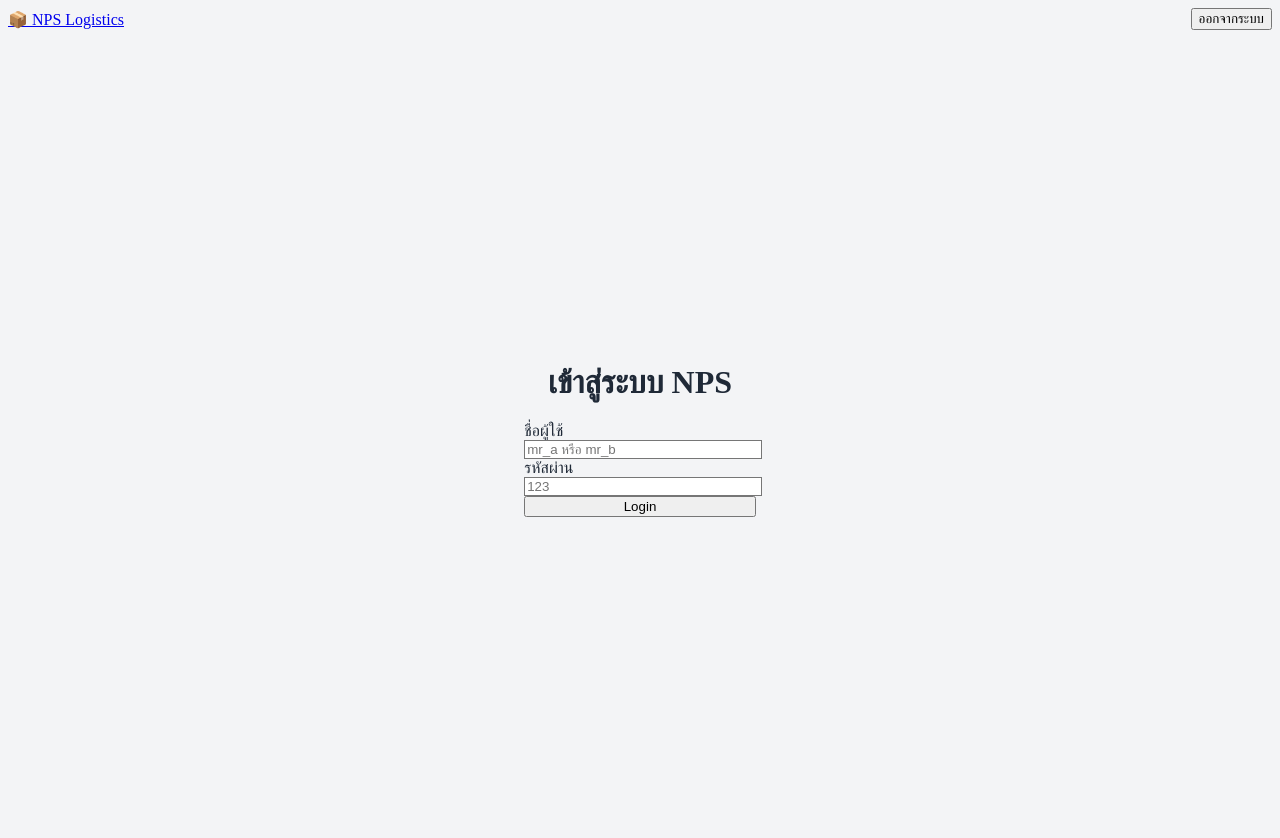
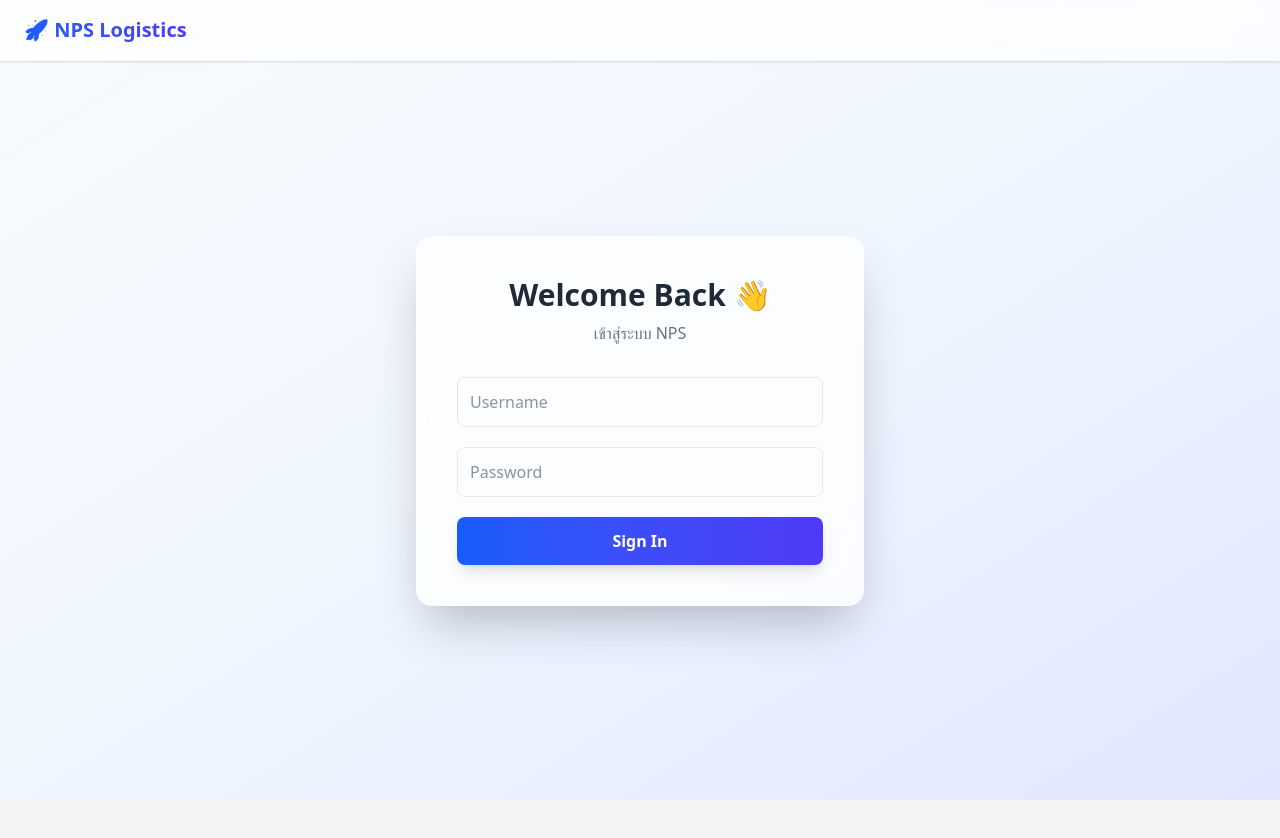
Before and after one commit to miy7/nps-system, a Next.js app: page /login in a window 1280 px wide. After the commit the page ends 800 px from the top, so only its background shows below. Built offline with nearby package versions, Linux system fonts and the light colour scheme.

Commit message:
Fix tailwind config

```diff
--- a/app/globals.css
+++ b/app/globals.css
@@ -1,6 +1,5 @@
-@tailwind base;
-@tailwind components;
-@tailwind utilities;
+@import "tailwindcss";
+
 
 body {
   background-color: #f3f4f6; /* สีเทาอ่อน สบายตา */
--- a/app/layout.tsx
+++ b/app/layout.tsx
@@ -1,41 +1,38 @@
-import type { Metadata } from "next";
-import { Geist, Geist_Mono } from "next/font/google";
-import "./globals.css";
-import Navbar from "./components/Navbar"; // <--- 1. นำเข้า Navbar ที่เราเพิ่งสร้าง
+import "./globals.css"
+import Link from "next/link"
 
-const geistSans = Geist({
-  variable: "--font-geist-sans",
-  subsets: ["latin"],
-});
-
-const geistMono = Geist_Mono({
-  variable: "--font-geist-mono",
-  subsets: ["latin"],
-});
-
-export const metadata: Metadata = {
-  title: "NPS Logistics", // <--- 2. เปลี่ยนชื่อเว็บให้ตรงงานจริง
-  description: "ระบบบริหารจัดการวัสดุ",
-};
+export const metadata = {
+  title: "NPS Logistics",
+  description: "Modern Logistics SaaS",
+}
 
 export default function RootLayout({
   children,
-}: Readonly<{
-  children: React.ReactNode;
-}>) {
+}: {
+  children: React.ReactNode
+}) {
   return (
-    <html lang="en">
-      <body
-        className={`${geistSans.variable} ${geistMono.variable} antialiased bg-gray-50 text-gray-900`}
-      >
-        {/* 3. วาง Navbar ไว้ด้านบนสุด */}
-        <Navbar />
+    <html lang="th">
+      <body className="bg-gradient-to-br from-slate-50 via-blue-50 to-indigo-100 min-h-screen">
 
-        {/* 4. จัดเนื้อหาให้อยู่ตรงกลางสวยๆ */}
-        <main className="container mx-auto px-4 pb-8">
+        {/* Navbar */}
+        <nav className="bg-white/70 backdrop-blur-md border-b border-white/30 shadow-sm sticky top-0 z-50">
+          <div className="max-w-7xl mx-auto px-6 py-4 flex justify-between items-center">
+
+            <Link href="/" className="text-xl font-bold bg-gradient-to-r from-blue-600 to-indigo-600 bg-clip-text text-transparent">
+              🚀 NPS Logistics
+            </Link>
+
+
+
+          </div>
+        </nav>
+
+        <main className="max-w-7xl mx-auto px-6 py-10">
           {children}
         </main>
+
       </body>
     </html>
-  );
+  )
 }
--- a/app/login/page.tsx
+++ b/app/login/page.tsx
@@ -1,61 +1,52 @@
-"use client";
+"use client"
 
-import { signIn } from "next-auth/react";
-import { useState } from "react";
-import { useRouter } from "next/navigation";
+import { useState } from "react"
 
 export default function LoginPage() {
-  const [username, setUsername] = useState("");
-  const [password, setPassword] = useState("");
-  const router = useRouter();
-
-  const handleSubmit = async (e: React.FormEvent) => {
-    e.preventDefault();
-    const result = await signIn("credentials", {
-      username,
-      password,
-      redirect: false,
-    });
-
-    if (result?.ok) {
-      router.push("/"); // ล็อกอินผ่านแล้วไปหน้าแรก
-      router.refresh();
-    } else {
-      alert("รหัสผ่านผิดครับ!");
-    }
-  };
+  const [username, setUsername] = useState("")
+  const [password, setPassword] = useState("")
 
   return (
-    <div className="flex min-h-screen items-center justify-center bg-gray-100">
-      <form onSubmit={handleSubmit} className="bg-white p-8 rounded shadow-md w-96">
-        {/* หัวข้อสีเข้ม */}
-        <h1 className="text-2xl font-bold mb-6 text-center text-gray-900">
-          เข้าสู่ระบบ NPS
+    <div className="flex items-center justify-center min-h-[80vh]">
+
+      <div className="bg-white/80 backdrop-blur-xl p-10 rounded-2xl shadow-2xl w-full max-w-md border border-white/40">
+
+        <h1 className="text-3xl font-bold text-center mb-2">
+          Welcome Back 👋
         </h1>
 
-        {/* Label สีเทาเข้ม */}
-        <label className="block mb-2 text-gray-700">ชื่อผู้ใช้</label>
+        <p className="text-center text-gray-500 mb-8">
+          เข้าสู่ระบบ NPS
+        </p>
+
+        <form className="flex flex-col gap-5">
+
           <input
-          className="border w-full p-2 mb-4 rounded text-black" /* <-- แก้สีตัวหนังสือตรงนี้ */
+            type="text"
+            placeholder="Username"
             value={username}
             onChange={(e) => setUsername(e.target.value)}
-          placeholder="mr_a หรือ mr_b"
+            className="p-3 rounded-lg border border-gray-200 focus:ring-2 focus:ring-blue-500 outline-none transition"
           />
 
-        {/* Label สีเทาเข้ม */}
-        <label className="block mb-2 text-gray-700">รหัสผ่าน</label>
           <input
             type="password"
-          className="border w-full p-2 mb-6 rounded text-black" /* <-- แก้สีตัวหนังสือตรงนี้ */
+            placeholder="Password"
             value={password}
             onChange={(e) => setPassword(e.target.value)}
-          placeholder="123"
+            className="p-3 rounded-lg border border-gray-200 focus:ring-2 focus:ring-blue-500 outline-none transition"
           />
 
-        <button type="submit" className="bg-blue-600 text-white w-full p-2 rounded hover:bg-blue-700">
-          Login
+          <button
+            type="submit"
+            className="bg-gradient-to-r from-blue-600 to-indigo-600 text-white py-3 rounded-lg font-semibold shadow-lg hover:opacity-90 transition"
+          >
+            Sign In
           </button>
+
         </form>
+
       </div>
-  );
+    </div>
+  )
 }
--- a/app/page.tsx
+++ b/app/page.tsx
@@ -2,10 +2,17 @@ import { PrismaClient } from "@prisma/client";
 
 const prisma = new PrismaClient();
 
-export default async function Dashboard({ searchParams }: { searchParams: { site?: string; building?: string } }) {
+// 1. แก้ตรงบรรทัดนี้: รับ props เข้ามา แล้วบอกว่าเป็น Promise
+export default async function Dashboard(props: {
+  searchParams: Promise<{ site?: string; building?: string }>;
+}) {
+  // 2. ต้องมีบรรทัดนี้! แกะกล่อง Promise ก่อนใช้
+  const searchParams = await props.searchParams;
+
   const site = searchParams.site || "";
   const building = searchParams.building || "";
 
+  // ดึงข้อมูลจาก Database
   const stock = await prisma.transaction.findMany({
     where: {
       status: "COMPLETED",
@@ -25,13 +32,13 @@ export default async function Dashboard({ searchParams }: { searchParams: { site
             name="site"
             placeholder="📍 ค้นหา Site (เช่น CM)"
             defaultValue={site}
-            className="border-gray-200 border p-3 rounded-lg w-full focus:ring-2 focus:ring-blue-500 focus:outline-none"
+            className="border-gray-200 border p-3 rounded-lg w-full focus:ring-2 focus:ring-blue-500 focus:outline-none text-gray-700"
           />
           <input
             name="building"
             placeholder="🏢 ค้นหาอาคาร (เช่น F)"
             defaultValue={building}
-            className="border-gray-200 border p-3 rounded-lg w-full focus:ring-2 focus:ring-blue-500 focus:outline-none"
+            className="border-gray-200 border p-3 rounded-lg w-full focus:ring-2 focus:ring-blue-500 focus:outline-none text-gray-700"
           />
           <button type="submit" className="bg-blue-600 text-white px-8 py-3 rounded-lg font-bold hover:bg-blue-700 shadow-md transition transform hover:scale-105">
             ค้นหา
--- a/tailwind.config.ts
+++ b/tailwind.config.ts
@@ -4,15 +4,10 @@ const config: Config = {
   content: [
     "./pages/**/*.{js,ts,jsx,tsx,mdx}",
     "./components/**/*.{js,ts,jsx,tsx,mdx}",
-    "./app/**/*.{js,ts,jsx,tsx,mdx}", // <--- บรรทัดนี้สำคัญที่สุด! ต้องมี app
+    "./app/**/*.{js,ts,jsx,tsx,mdx}", // <--- บรรทัดนี้สำคัญที่สุด! ถ้าไม่มี = หน้ากาก
   ],
   theme: {
-    extend: {
-      colors: {
-        background: "var(--background)",
-        foreground: "var(--foreground)",
-      },
-    },
+    extend: {},
   },
   plugins: [],
 };
```
Lines whose indentation alone changed are shown as unchanged.
